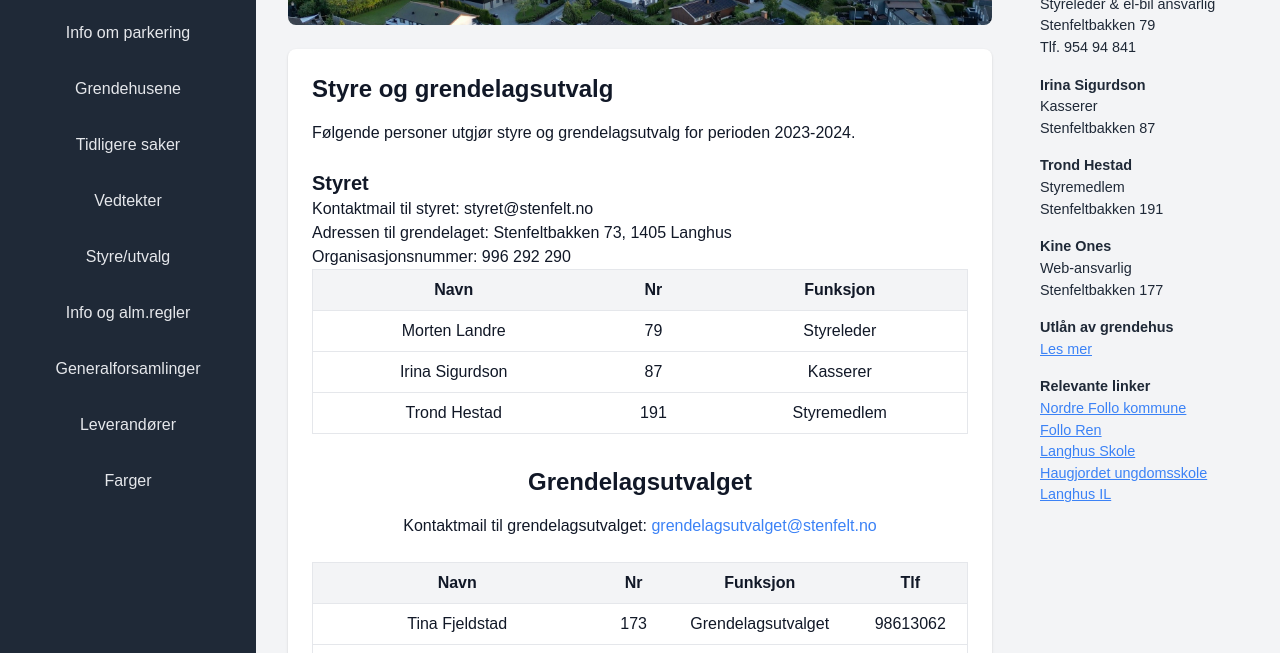
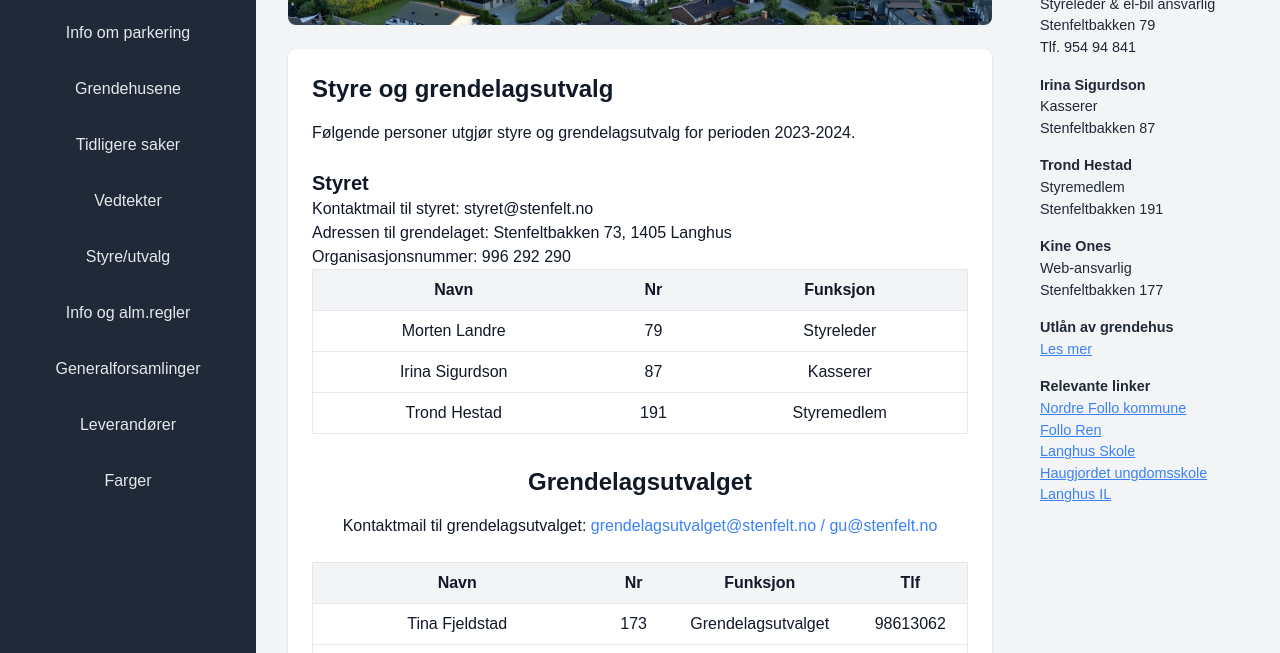
Before and after one commit to KineOnes/stenfelt, a plain HTML site: page styre-utvalg.html in a window 1280 px wide. Shown: the part 147-800 px from the top of the page. Drawn offline with nearby package versions, Linux system fonts and the light colour scheme; no server answers.

Commit message:
Add gu@stenfelt.no as contact info

```diff
--- a/styre-utvalg.html
+++ b/styre-utvalg.html
@@ -73,7 +73,7 @@
                 </tbody>
             </table>
             <h2 class="text-2xl font-semibold mb-4 text-center">Grendelagsutvalget</h2>
-                    <p class="text-center mb-6">Kontaktmail til grendelagsutvalget: <a href="mailto:gu@stenfelt.no" class="text-blue-500">grendelagsutvalget@stenfelt.no</a></p>
+                    <p class="text-center mb-6">Kontaktmail til grendelagsutvalget: <a href="mailto:gu@stenfelt.no" class="text-blue-500">grendelagsutvalget@stenfelt.no / gu@stenfelt.no</a></p>
                     <table class="w-full border border-gray-200 mb-8 text-center">
                         <thead>
                             <tr class="bg-gray-100">
```
